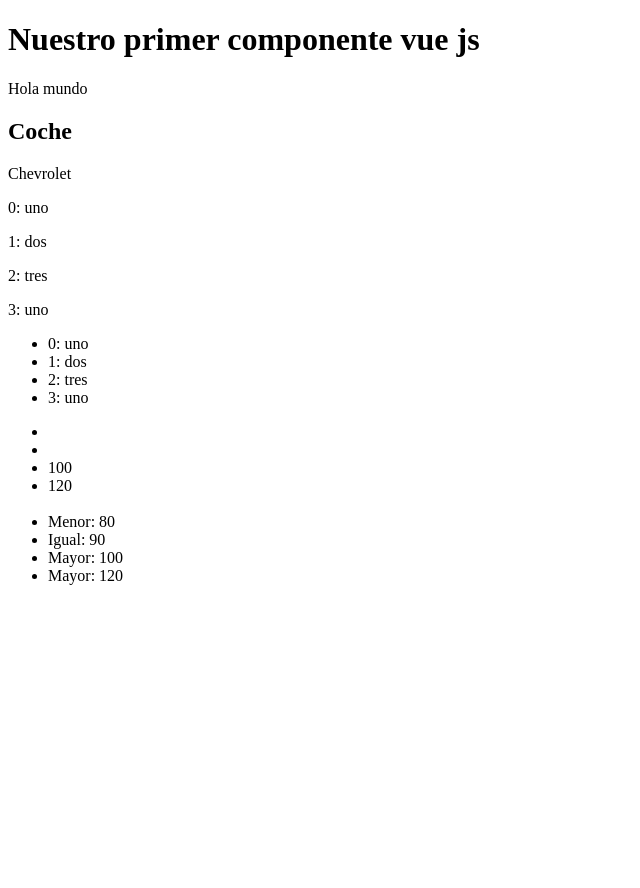
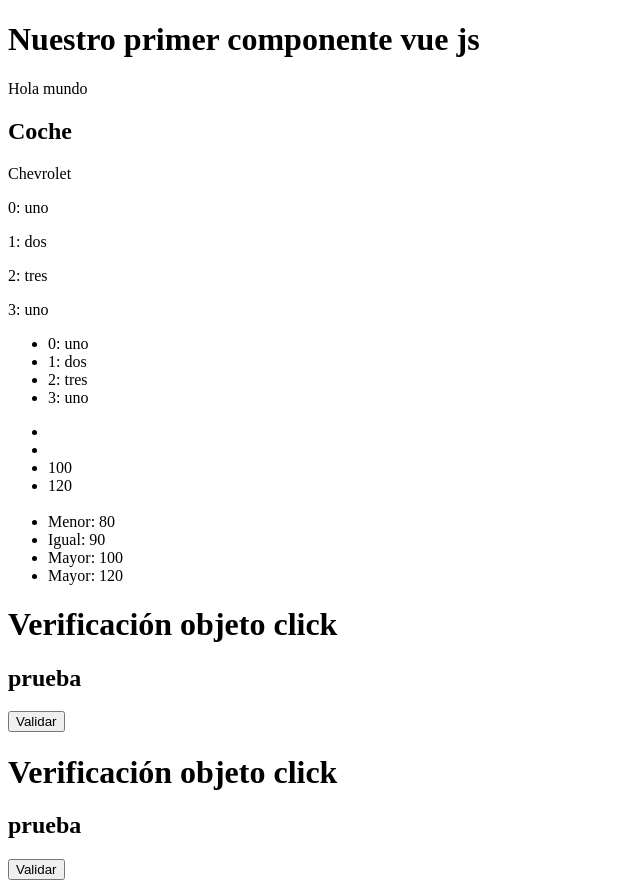
Before and after one commit to jugiros/started-vue-3, a Vue app: page / in a window 1280 px wide. Shown: the whole page, without its empty margins (0-640 px from the left). Before the commit the page ends 800 px from the top, so only its background shows below. Built offline with nearby package versions, Linux system fonts and the light colour scheme.

Commit message:
Análisis del evento click.

```diff
--- a/src/App.vue
+++ b/src/App.vue
@@ -22,10 +22,14 @@
         <li v-else>Menor: {{ val }}</li>
       </template>
     </ul>
+    <evento-click-setup-script></evento-click-setup-script>
+    <evento-click></evento-click>
   </div>
 </template>
 <script setup>
 import Car from "@/components/Car.vue";
+import EventoClick from "@/components/EventoClickSetup-Script.vue";
+import EventoClickSetupScript from "@/components/EventoClickSetup-Script.vue";
 const marca = "Chevrolet";
 const arrVal = ["uno", "dos", "tres", "uno"];
 const powers = ["80", "90", "100", "120"];
--- /dev/null
+++ b/src/components/EventoClickSetup-Script.vue
@@ -0,0 +1,19 @@
+<template>
+  <h1>Verificación objeto click</h1>
+  <h2>{{ text }}</h2>
+  <button @click="clickInit()">Validar</button>
+</template>
+
+<script setup>
+import {onMounted} from "vue";
+
+const text = 'prueba';
+function clickInit() {
+  alert('Prueba de click inicial')
+}
+// onMounted(() => {
+//   alert('Inicio de la vista')
+// })
+</script>
+
+<style scoped></style>
```
Also changed, not shown: src/components/EventoClick.vue (added, +22 -0 lines).
